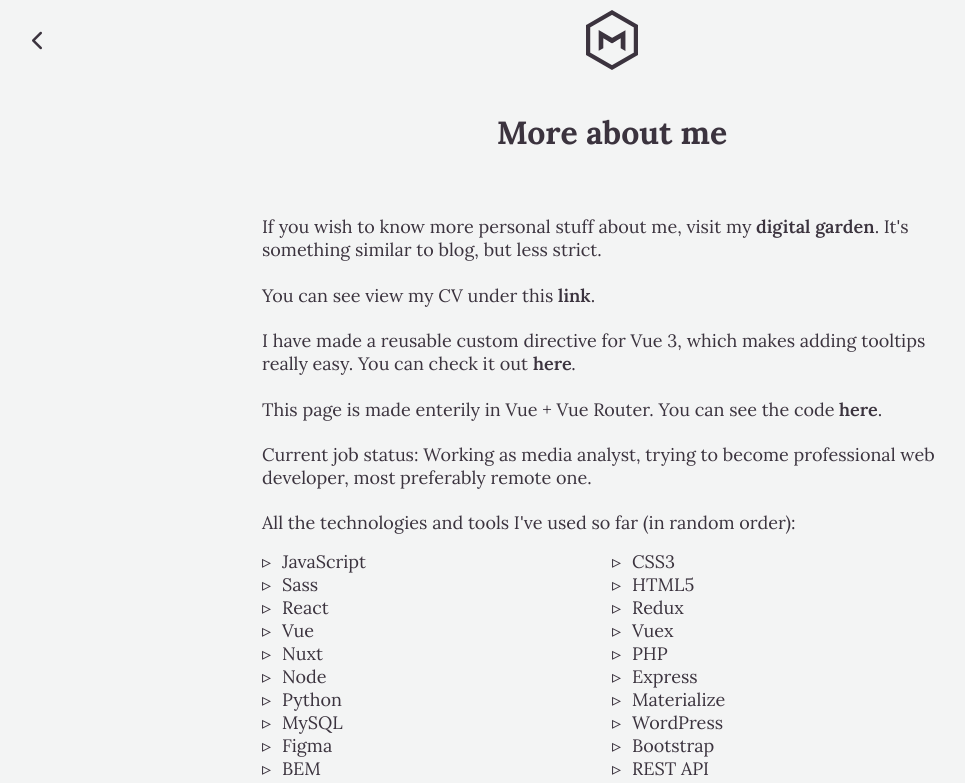
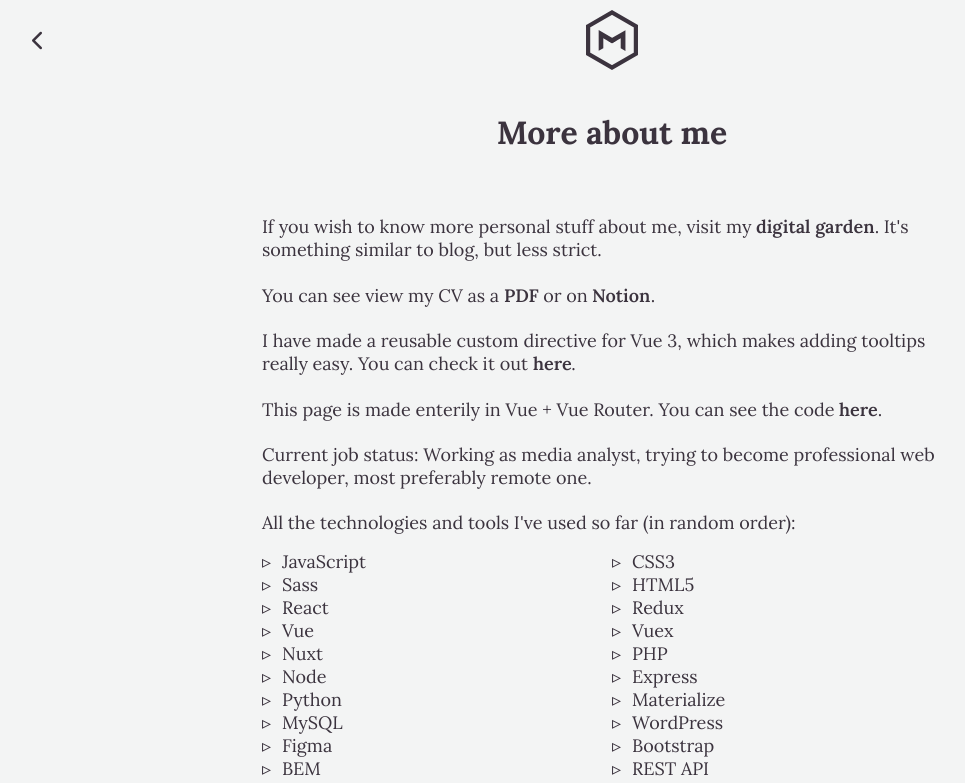
Before and after one commit to maciejziemichod/portfolio, a Vue app: page /about in a window 1280 px wide. Shown: the top 783 px of the page, without its empty margins (28-993 px from the left). Built offline with nearby package versions, Linux system fonts and the light colour scheme.

Commit message:
feat: added a proper cv + notion link + for some time no photo of me

```diff
--- a/src/components/AboutSection.vue
+++ b/src/components/AboutSection.vue
@@ -15,28 +15,18 @@
                     Technologies I’ve been working with recently:
                 </p>
                 <ListItem :items="technologies" />
-                <!-- <div
-          ref="moreTechnologies"
-          class="more-technologies"
-          :style="[
-            showAllTech
-              ? { height: computedHeight, paddingBottom: '10px' }
-              : {},
-          ]"
-        >
-          <ListItem :items="moreTechnologies" />
-        </div> -->
                 <router-link to="/about" class="about-btn mt-25">
                     <ButtonItem size="sm">More</ButtonItem>
                 </router-link>
             </div>
-            <div class="image-container">
+            <!-- waits until i do proper image of myself -->
+            <!-- <div class="image-container">
                 <figure>
                     <img src="" alt="photo of myself" />
                     <div class="decoration"></div>
                     <div class="background"></div>
                 </figure>
-            </div>
+            </div> -->
         </article>
     </section>
 </template>
@@ -57,35 +47,13 @@
                 "JavaScript (ES6+)",
                 "Nuxt",
                 "Vue 3",
-                "HTML5 & CSS3",
+                "HTML & CSS",
                 "Vuex",
                 "Figma",
             ],
-            // moreTechnologies: ["TypeScript", "NodeJS", "Express", "React"],
-            // showAllTech: false,
             computedHeight: "0px",
         };
     },
-    // methods: {
-    //   initHeight: function () {
-    //     this.$refs["moreTechnologies"].style.height = "auto";
-    //     this.$refs["moreTechnologies"].style.position = "absolute";
-    //     this.$refs["moreTechnologies"].style.visibility = "hidden";
-    //     this.$refs["moreTechnologies"].style.display = "block";
-
-    //     const height = getComputedStyle(this.$refs["moreTechnologies"]).height;
-    //     const numHeight = parseFloat(height.replace(/[px]/, ""));
-    //     this.computedHeight = numHeight + 10 + "px";
-
-    //     this.$refs["moreTechnologies"].style.position = null;
-    //     this.$refs["moreTechnologies"].style.visibility = null;
-    //     this.$refs["moreTechnologies"].style.display = null;
-    //     this.$refs["moreTechnologies"].style.height = 0;
-    //   },
-    // },
-    // mounted() {
-    //   this.initHeight();
-    // },
 };
 </script>
 
@@ -101,9 +69,9 @@
     padding-top: 50px;
 }
 
-article > div {
+/* article > div {
     width: calc(100% - 400px);
-}
+} */
 
 figure {
     width: 300px;
@@ -152,12 +120,22 @@
 .about-btn > * {
     margin-top: 2rem;
 }
+/*//! this will be deleted after i do selfie */
+.about-btn {
+    display: block;
+    width: fit-content;
+    margin: 2rem auto 0;
+}
+
+.about-btn > * {
+    margin-top: 0;
+}
 
 @media (max-width: 1000px) {
-    article > div,
+    /* article > div,
     .image-container {
         width: 50%;
-    }
+    } */
 
     .image-container {
         align-items: flex-start;
--- a/src/views/About.vue
+++ b/src/views/About.vue
@@ -15,13 +15,20 @@
                 >. It's something similar to blog, but less strict.
             </p>
             <p>
-                You can see view my CV under this
+                You can see view my CV as a
                 <a
-                    href="./cv.pdf"
+                    href="./Maciej_Ziemichod_CV.pdf"
                     target="_blank"
                     class="link hvr-underline-from-center"
                 >
-                    link </a
+                    PDF
+                </a>
+                or on
+                <a
+                    href="https://www.notion.so/Maciej-Ziemich-d-c37b14c2f8844399bce21861ce804872"
+                    target="_blank"
+                    class="link hvr-underline-from-center"
+                    >Notion</a
                 >.
             </p>
             <p>
```
Also changed, not shown: 2 other files (tests, documents, lock files or other folders).
